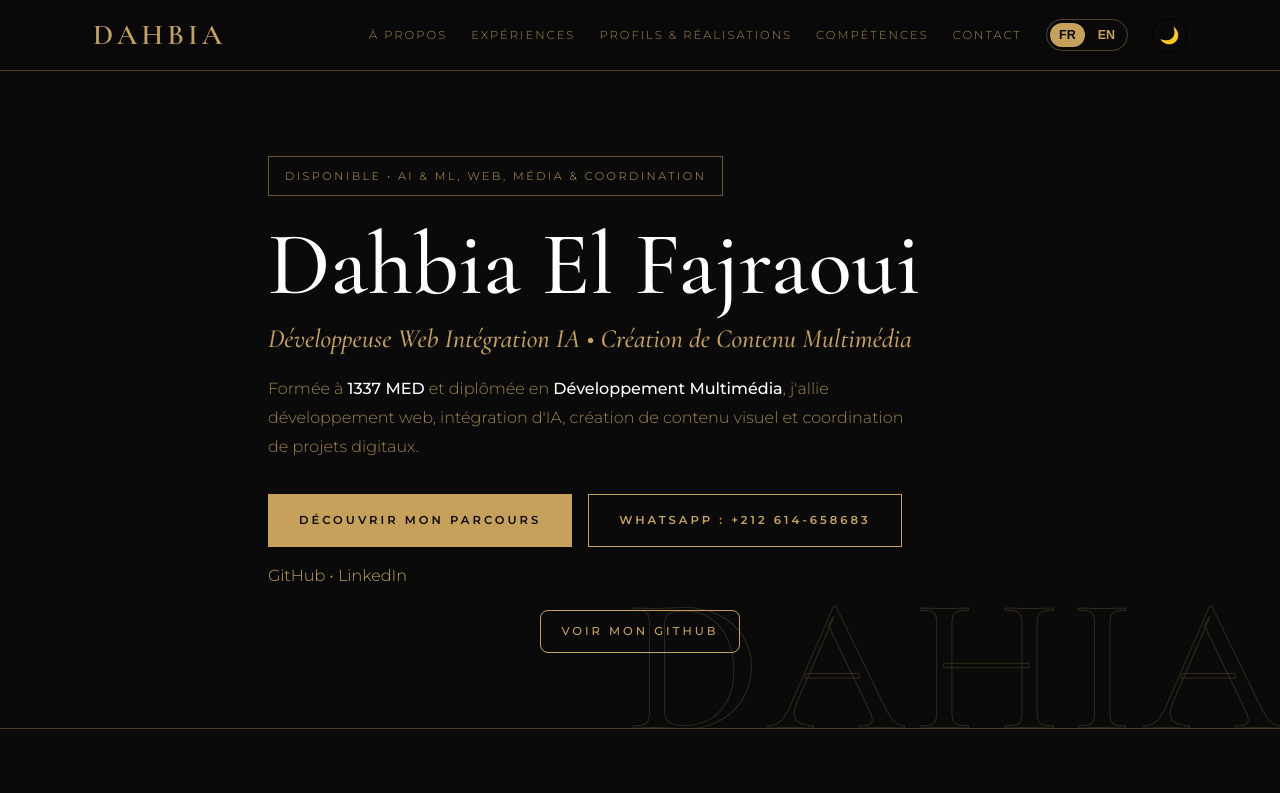
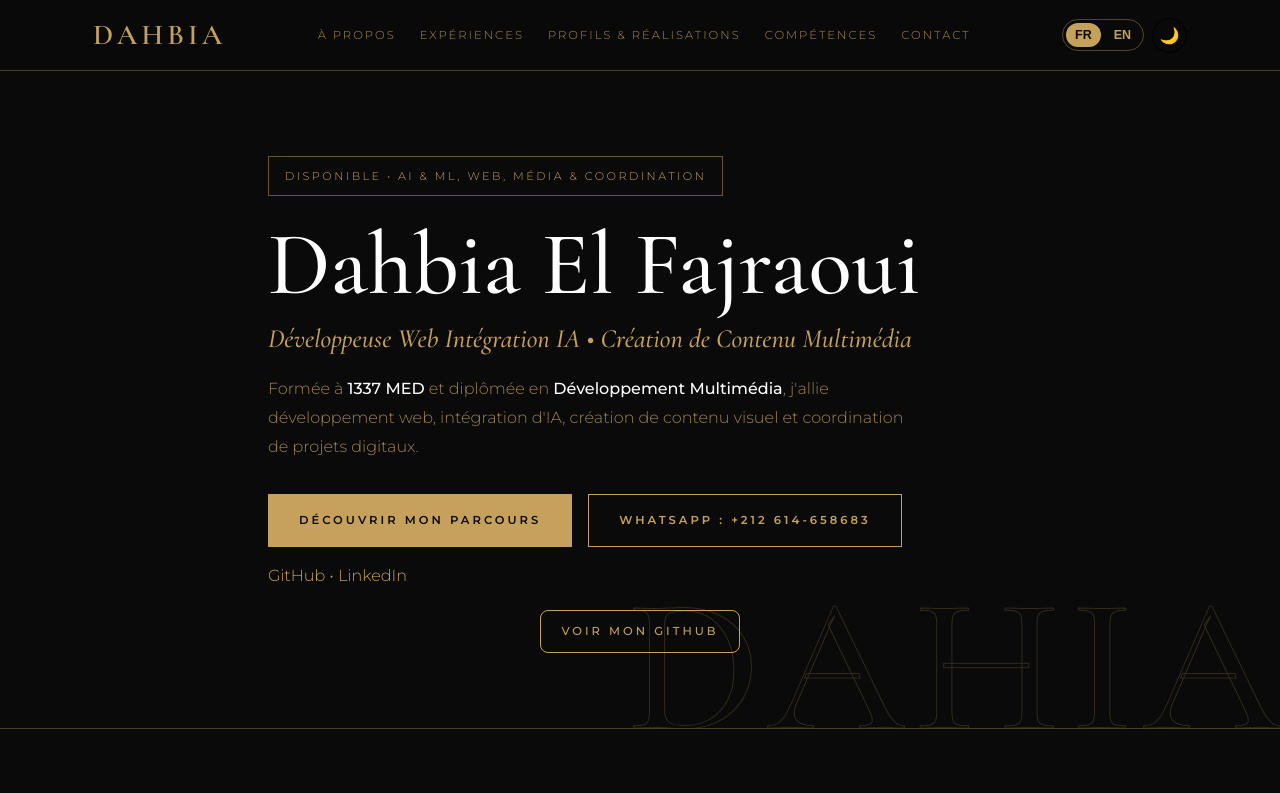
Before and after one commit to dahbia15/portfolio, a plain HTML site: page index.html in a window 1280 px wide. Shown: the top 793 px of the page. Drawn offline with nearby package versions, Linux system fonts and the light colour scheme.

Commit message:
Update index.html

```diff
--- a/index.html
+++ b/index.html
@@ -17,20 +17,23 @@
   <header class="site-header">
     <div class="container nav-wrapper">
       <a href="#" class="brand">Dahbia<span></span></a>
+
       <nav class="nav-links">
         <a href="#about" data-fr="À propos" data-en="About">À propos</a>
         <a href="#experience" data-fr="Expériences" data-en="Experience">Expériences</a>
         <a href="#profiles" data-fr="Profils &amp; Réalisations" data-en="Profiles &amp; Work">Profils &amp; Réalisations</a>
         <a href="#skills" data-fr="Compétences" data-en="Skills">Compétences</a>
         <a href="#contact" data-fr="Contact" data-en="Contact">Contact</a>
+      </nav>
 
+      <div class="header-actions" style="display: inline-flex; align-items: center; gap: 8px; flex-shrink: 0;">
         <div class="lang-switch">
           <button type="button" class="lang-btn active" data-lang="fr">FR</button>
           <button type="button" class="lang-btn" data-lang="en">EN</button>
         </div>
 
         <button id="theme-toggle" class="theme-btn" aria-label="Changer le thème">🌙</button>
-      </nav>
+      </div>
     </div>
   </header>
 
```
